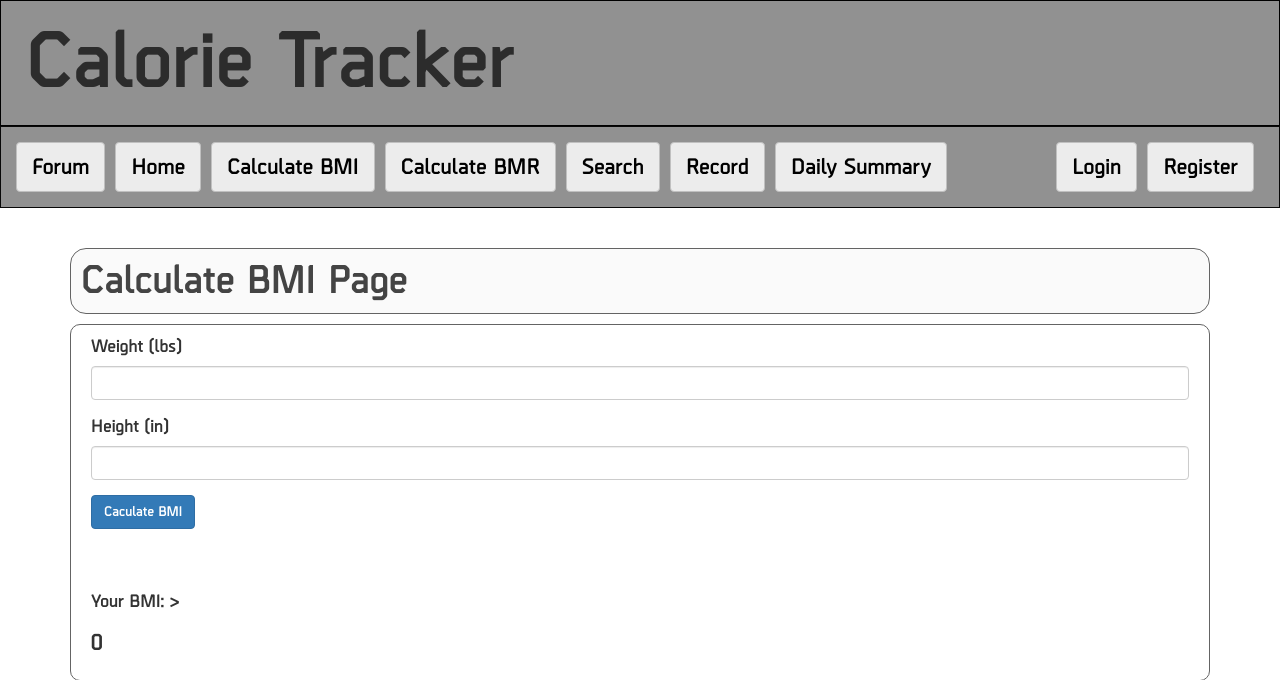
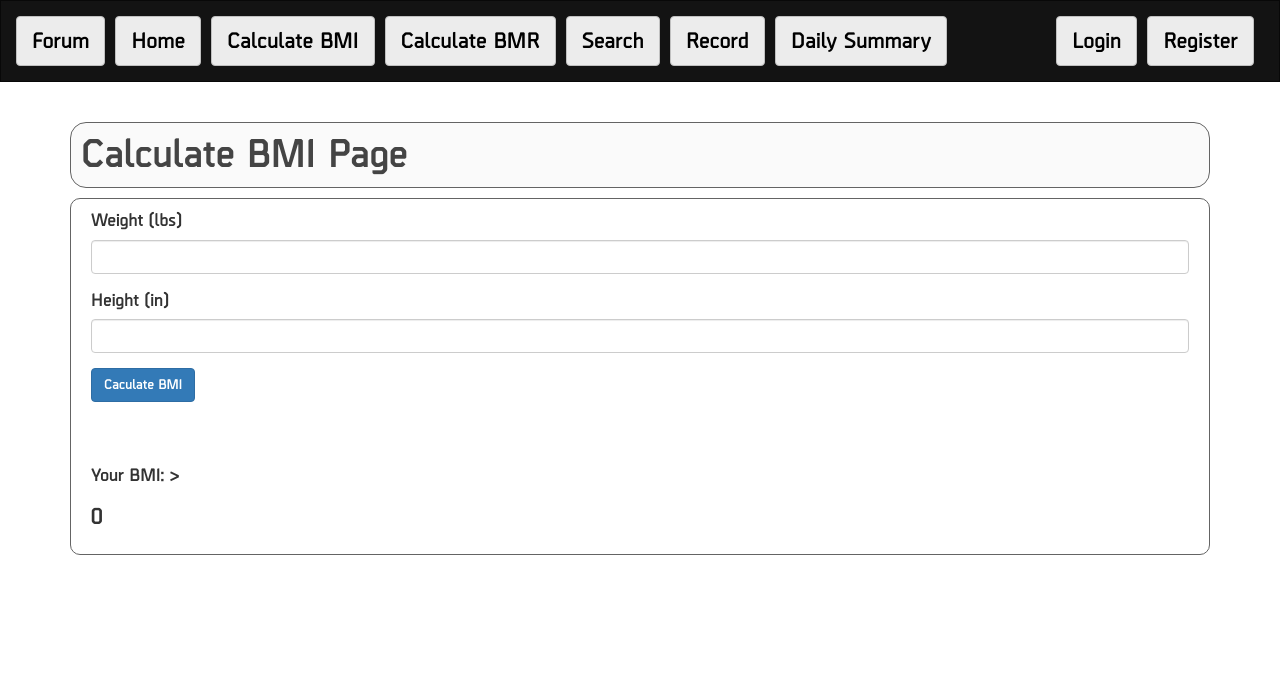
Before and after one commit to zefengqiu1/cmpe133, a Flask app: page /bmi in a window 1280 px wide. Shown: the top 680 px of the page. Run offline with Flask 2, Linux system fonts and the light colour scheme; some libraries are stand-ins or nearby versions.

Commit message:
resetting

```diff
--- a/app_folder/static/main.css
+++ b/app_folder/static/main.css
@@ -5,6 +5,7 @@
   font-size-adjust: 1.5;
 }
 
+/*
 #maintitle{
   color: rgb(44, 44, 44);
   padding: 5px 5px 5px 25px;
@@ -13,6 +14,7 @@
   background: rgb(36, 36, 36, 0.5);
   border: 1px solid #000000;
 }
+*/
 
 body {
   background: #ffffff;
@@ -46,7 +48,7 @@ h1, h2, h3, h4, h5, h6 {
 }
 
 .navbar {
-  background: rgb(36, 36, 36, 0.5);
+  background: rgb(19, 19, 19);
   border-radius: 0;
 }
 .navbar-nav {
--- a/app_folder/templates/layout.html
+++ b/app_folder/templates/layout.html
@@ -12,8 +12,6 @@
     <script src="https://maxcdn.bootstrapcdn.com/bootstrap/3.4.1/js/bootstrap.min.js"></script>
 
     <link rel="stylesheet" type="text/css" href="{{ url_for('static', filename='main.css') }}">
-
-    <div id = "maintitle">Calorie Tracker</div>
 
     {% if title %}
         <title>Calorie tracker - {{ title }}</title>
```
